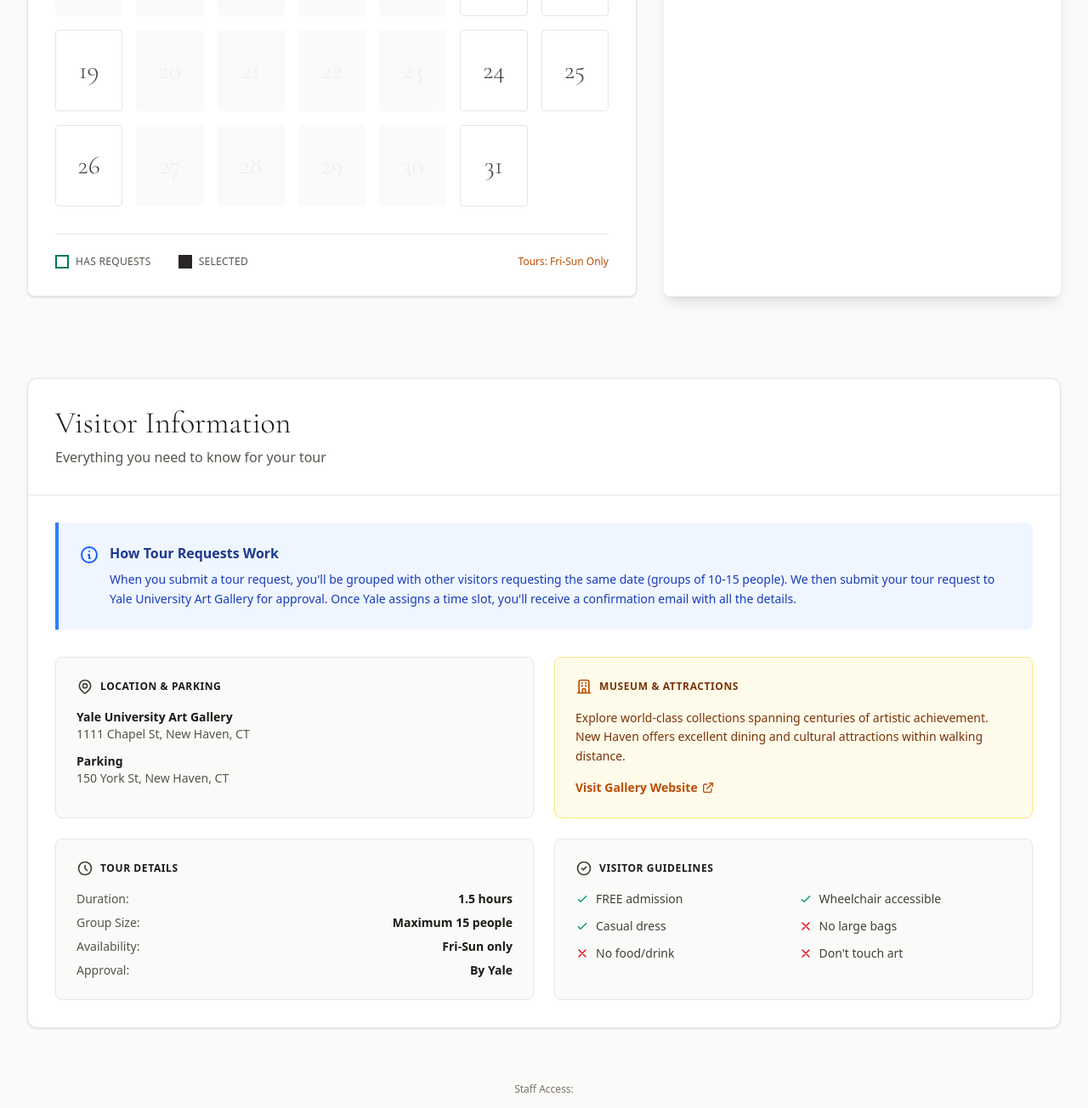
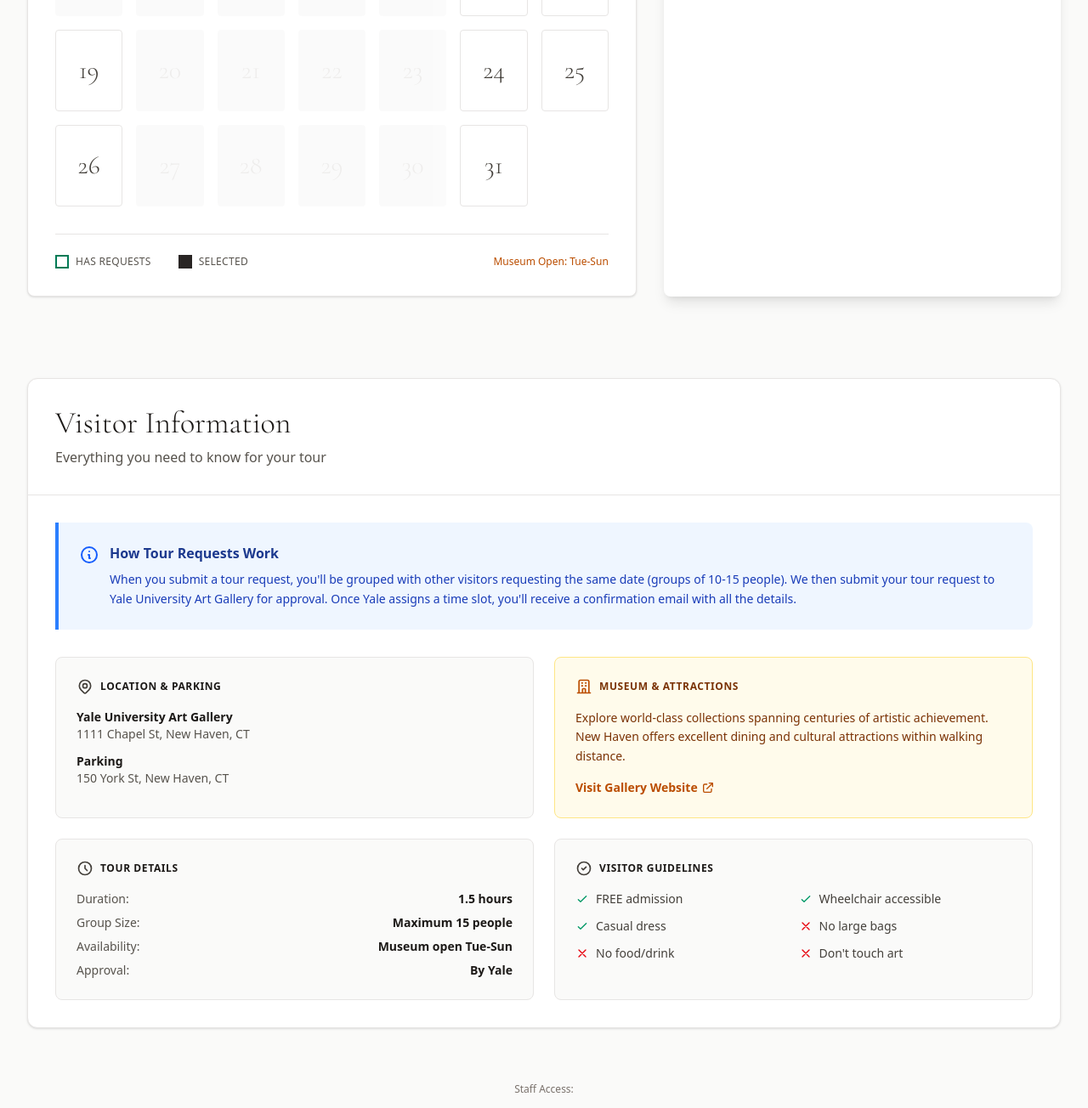
Before and after one commit to rtrahan/shinetours, a Next.js app: page / in a window 1280 px wide. Shown: the part 1191-2495 px from the top of the page at 85% size. Built offline with nearby package versions, Linux system fonts and the light colour scheme; no server answers.

Commit message:
Update availability text to Museum open Tue-Sun (guides can do midweek tours)

```diff
--- a/app/page.tsx
+++ b/app/page.tsx
@@ -377,7 +377,7 @@
                       </div>
                       <div className="flex justify-between">
                         <span className="text-stone-600">Availability:</span>
-                        <span className="font-semibold text-stone-900">Fri-Sun only</span>
+                        <span className="font-semibold text-stone-900">Museum open Tue-Sun</span>
                       </div>
                       <div className="flex justify-between">
                         <span className="text-stone-600">Approval:</span>
--- a/components/Calendar.tsx
+++ b/components/Calendar.tsx
@@ -185,7 +185,7 @@
                 <span className="text-[10px] md:text-xs text-stone-600 uppercase tracking-wide">Selected</span>
               </div>
             </div>
-            <p className="text-[10px] md:text-xs text-amber-700 font-medium">Tours: Fri-Sun Only</p>
+            <p className="text-[10px] md:text-xs text-amber-700 font-medium">Museum Open: Tue-Sun</p>
           </div>
         </div>
       </div>
```
